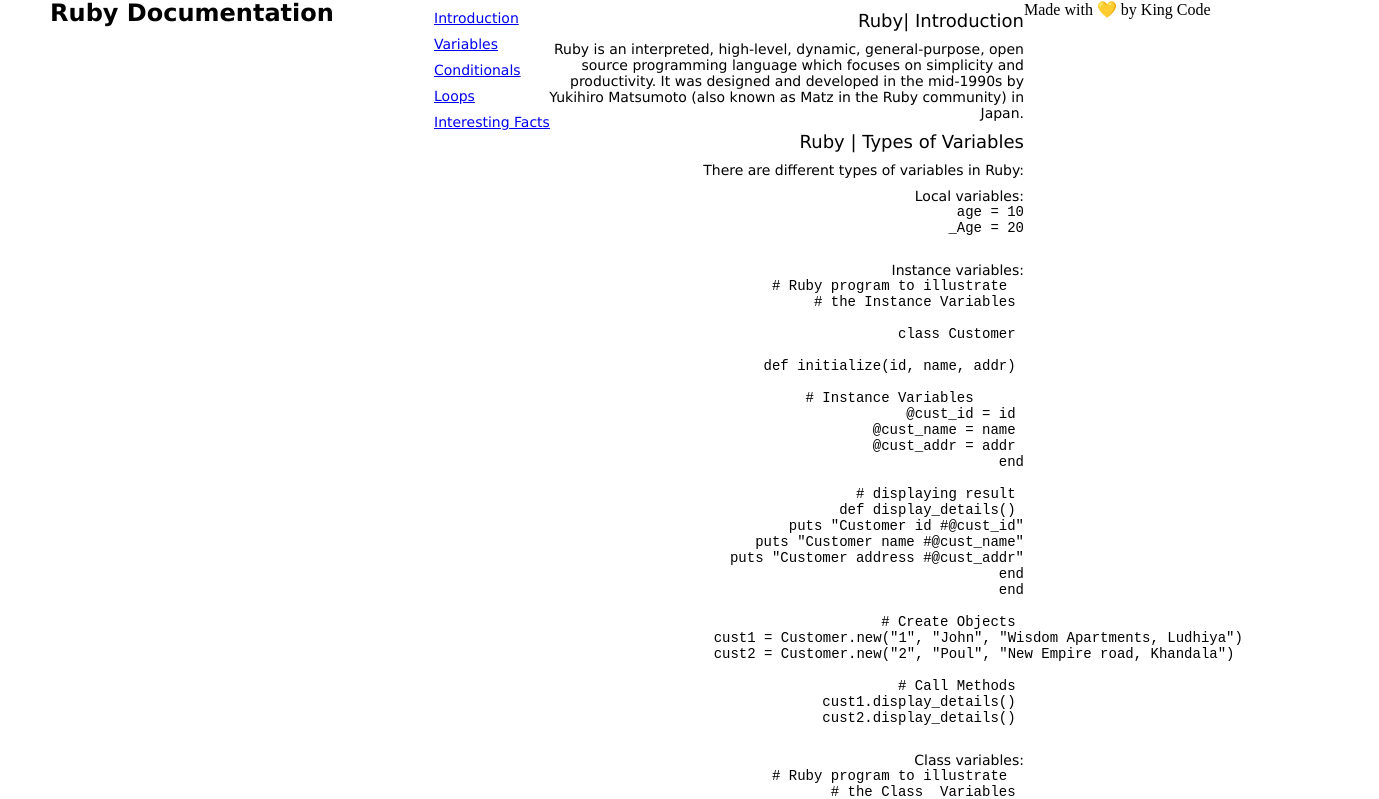
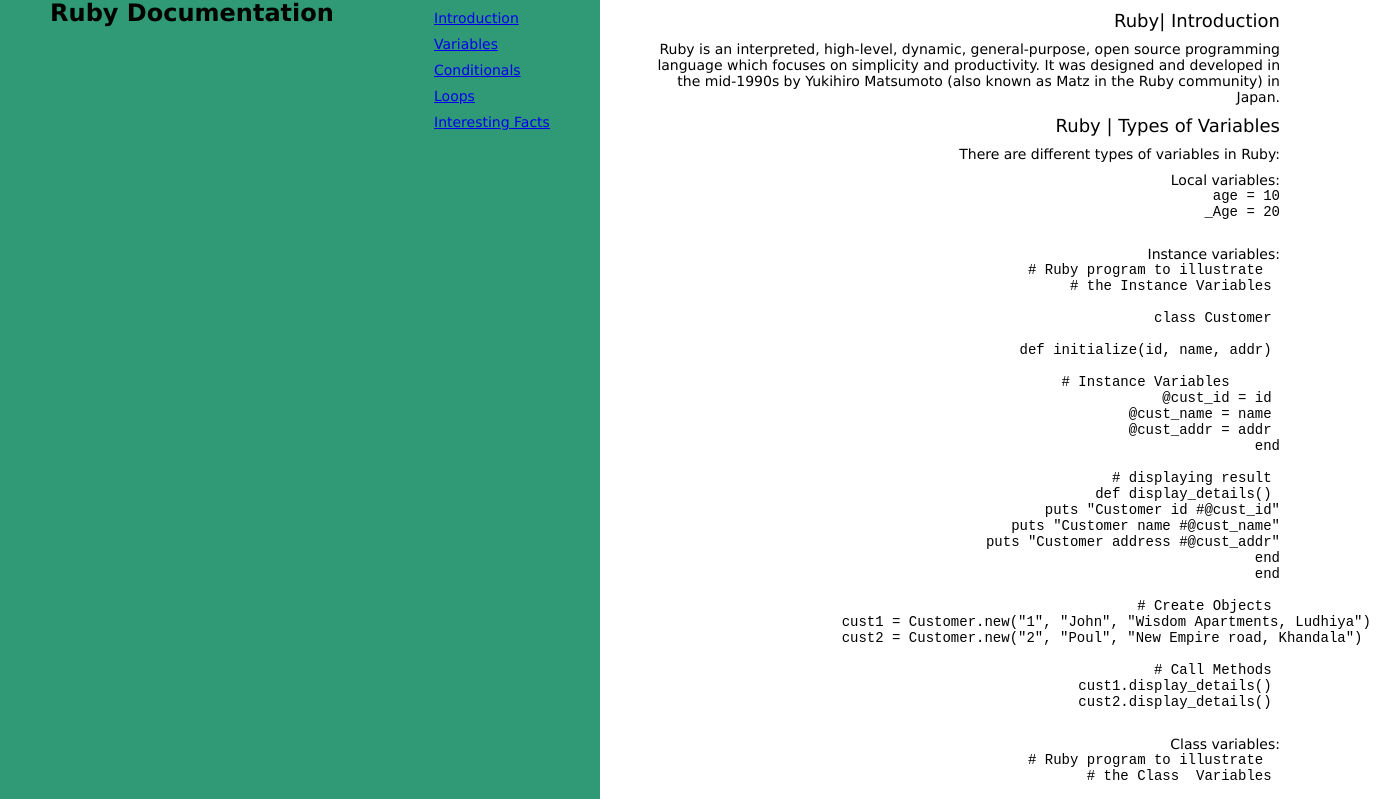
Before and after one commit to LloydC/tech-documentation-page-5dcc, a plain HTML site: page index.html in a window 1280 px wide. Shown: the top 799 px of the page, 1379 px wide, since content can reach past the window. Drawn offline with Linux system fonts and the light colour scheme.

Commit message:
added some styling

```diff
--- a/style.css
+++ b/style.css
@@ -61,10 +61,10 @@
     body{
         width: 100%;
         display: flex;
-        /* flex-direction: row-reverse; */
+        flex-direction: column;
     }
     main{
-        width: 80%;
+        width: 100%;
         display: flex;
         flex-direction: row-reverse;
         flex-wrap: wrap;
@@ -74,10 +74,11 @@
         position: fixed;
         overflow: hidden;
         width: 600px;
-        height: auto;
+        height: 100%;
         display: flex;
         justify-content: space-around;
         align-content: center;
+        background-color: #309975;
     }
     #navbar header {
         font-family: "Lucida Grande", "Lucida Sans Unicode", "Lucida Sans", Geneva, Verdana, sans-serif;
@@ -87,4 +88,9 @@
         font-weight: 700;
         line-height: 26.4px;
     }
+    footer{
+        height: 100px;
+        text-align: center;
+        background-color: #58b368;
+    }
 }
```
